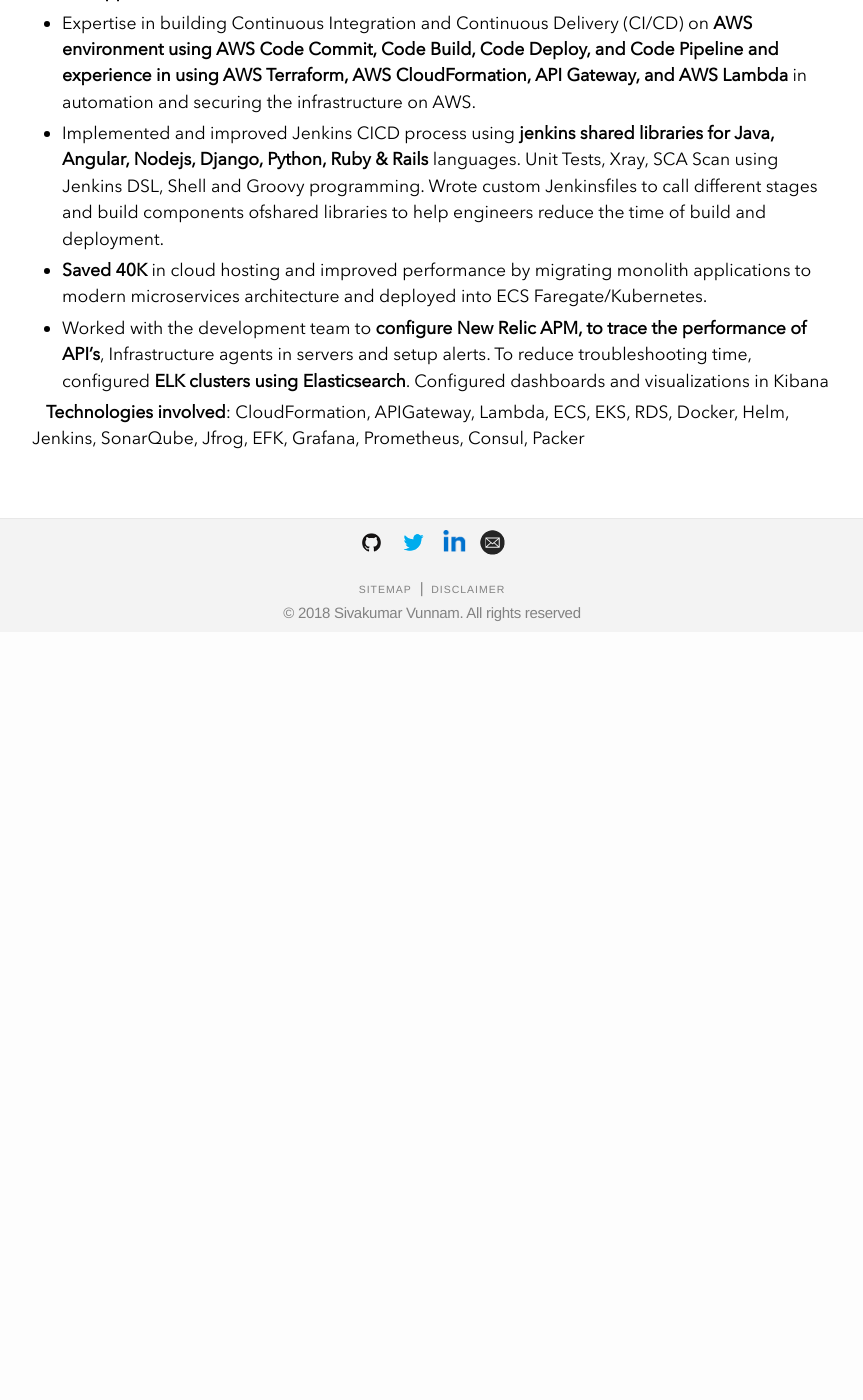
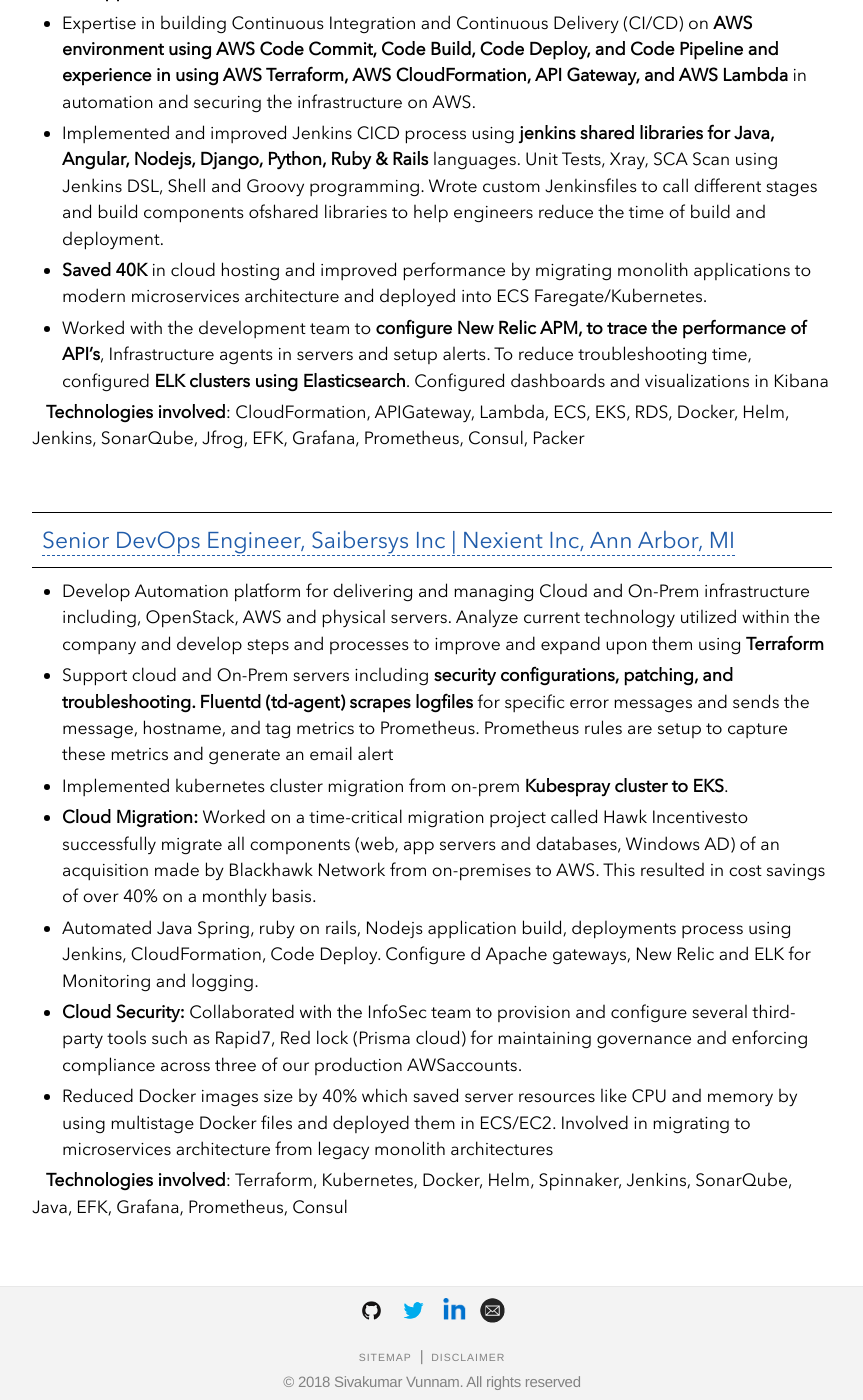
Before and after one commit to sivakumarvunnam/sivakumarvunnam.github.io, a Jekyll site: the page built from experiences.html, in a window 1280 px wide and 1400 px high, scrolled down 1334 px. Shown: the whole window, without its empty margins (208-1071 px from the left). Built offline with Jekyll 4.4.1, drawn with Linux system fonts in a browser that asks for light colours; nearby versions of some CDN libraries; before the commit the page ends 1966 px from its top, so only the background shows below that; some of the changed text lies outside the part shown.

Commit message:
Nexient Inc

```diff
--- a/_data/experiences.yml
+++ b/_data/experiences.yml
@@ -1,4 +1,4 @@
-- name: " Epsilon Data Management,Irving,TX"
+- name: "Epsilon Data Management, Irving, TX"
   github:
     repo: "Epsilon Data Management"
   source_url: "https://www.epsilon.com/us"
@@ -9,7 +9,7 @@
   tech: Terraform, Kubernetes, Docker, Helm, Spinnaker, Jenkins, SonarQube, Java, EFK, Grafana, Prometheus, Consul
   data: Mar'21-Jul'21
 
-- name: "BlackHawk Network,Lewisville,TX"
+- name: "BlackHawk Network, Lewisville, TX"
   github:
     repo: "BlackHawk Network"
   source_url: "https://blackhawknetwork.com/"
@@ -25,3 +25,18 @@
     - Worked with the development team to <b>configure New Relic APM, to trace the performance of API’s</b>, Infrastructure agents in servers and setup alerts. To reduce troubleshooting time, configured <b>ELK clusters using Elasticsearch</b>. Configured dashboards and visualizations in Kibana
   tech: CloudFormation, APIGateway, Lambda, ECS, EKS, RDS, Docker, Helm, Jenkins, SonarQube, Jfrog, EFK, Grafana, Prometheus, Consul, Packer
   data: sep'18-Mar'21
+
+- name: "Senior DevOps Engineer, Saibersys Inc | Nexient Inc, Ann Arbor, MI"
+  github:
+    repo: "Nexient Inc"
+  source_url: "https://www.nexient.com/"
+  description:
+    - Develop Automation platform for delivering and managing Cloud and On-Prem infrastructure including, OpenStack, AWS and physical servers. Analyze current technology utilized within the company and develop steps and processes to improve and expand upon them using <b>Terraform</b>
+    - Support cloud and On-Prem servers including <b>security configurations, patching, and troubleshooting. Fluentd (td-agent) scrapes logfiles</b> for specific error messages and sends the message, hostname, and tag metrics to Prometheus. Prometheus rules are setup to capture these metrics and generate an email alert
+    - Implemented kubernetes cluster migration from on-prem <b>Kubespray cluster to EKS</b>.
+    - <b>Cloud Migration:</b> Worked on a time-critical migration project called Hawk Incentivesto successfully migrate all components (web, app servers and databases, Windows AD) of an acquisition made by Blackhawk Network from on-premises to AWS. This resulted in cost savings of over 40% on a monthly basis.
+    - Automated Java Spring, ruby on rails, Nodejs application build, deployments process using Jenkins, CloudFormation, Code Deploy. Configure d Apache gateways, New Relic and ELK for Monitoring and logging.
+    - <b>Cloud Security:</b> Collaborated with the InfoSec team to provision and configure several third-party tools such as Rapid7, Red lock (Prisma cloud) for maintaining governance and enforcing compliance across three of our production AWSaccounts.
+    - Reduced Docker images size by 40% which saved server resources like CPU and memory by using multistage Docker files and deployed them in ECS/EC2. Involved in migrating to microservices architecture from legacy monolith architectures
+  tech: Terraform, Kubernetes, Docker, Helm, Spinnaker, Jenkins, SonarQube, Java, EFK, Grafana, Prometheus, Consul
+  data: Oct'17-Aug'18
```
